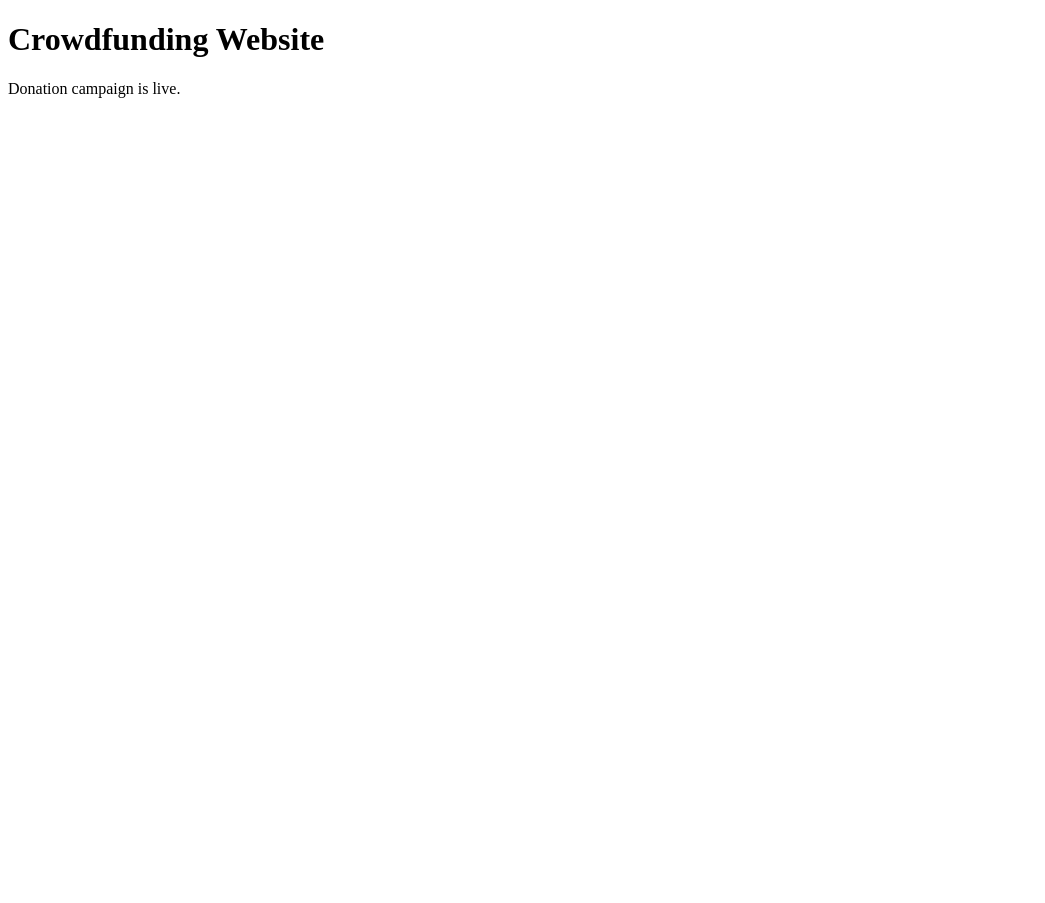
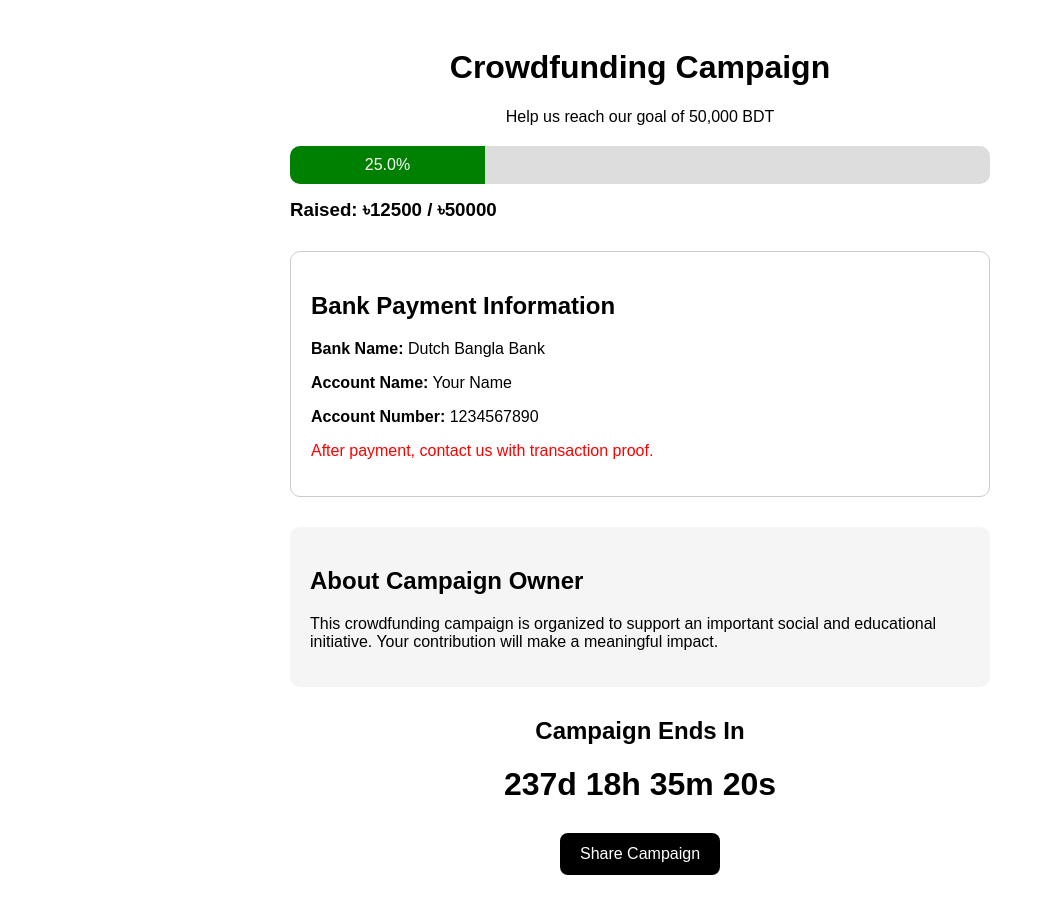
Before and after one commit to Milu-BD/crowdfunding-site, a Next.js app: page / in a window 1280 px wide. Shown: the whole page, without its empty margins (0-1045 px from the left). Before the commit the page ends 800 px from the top, so only its background shows below. Built offline with nearby package versions, Linux system fonts and the light colour scheme.

Commit message:
Update page.js

```diff
--- a/app/page.js
+++ b/app/page.js
@@ -1,8 +1,169 @@
+"use client";
+
+import { useEffect, useState } from "react";
+
 export default function Home() {
+  const targetAmount = 50000;
+  const currentAmount = 12500;
+
+  const percentage = (currentAmount / targetAmount) * 100;
+
+  const targetDate = new Date("2026-12-31T23:59:59").getTime();
+
+  const [timeLeft, setTimeLeft] = useState("");
+
+  useEffect(() => {
+    const timer = setInterval(() => {
+      const now = new Date().getTime();
+      const distance = targetDate - now;
+
+      if (distance < 0) {
+        setTimeLeft("Campaign Ended");
+        clearInterval(timer);
+        return;
+      }
+
+      const days = Math.floor(distance / (1000 * 60 * 60 * 24));
+      const hours = Math.floor(
+        (distance % (1000 * 60 * 60 * 24)) /
+        (1000 * 60 * 60)
+      );
+
+      const minutes = Math.floor(
+        (distance % (1000 * 60 * 60)) /
+        (1000 * 60)
+      );
+
+      const seconds = Math.floor(
+        (distance % (1000 * 60)) / 1000
+      );
+
+      setTimeLeft(
+        `${days}d ${hours}h ${minutes}m ${seconds}s`
+      );
+    }, 1000);
+
+    return () => clearInterval(timer);
+  }, []);
+
+  const shareWebsite = async () => {
+    if (navigator.share) {
+      await navigator.share({
+        title: "Crowdfunding Campaign",
+        text: "Support our crowdfunding campaign!",
+        url: window.location.href,
+      });
+    } else {
+      alert("Share option is not supported on this device.");
+    }
+  };
+
   return (
-    <div>
-      <h1>Crowdfunding Website</h1>
-      <p>Donation campaign is live.</p>
+    <div
+      style={{
+        maxWidth: "700px",
+        margin: "auto",
+        padding: "20px",
+        fontFamily: "Arial",
+      }}
+    >
+      <h1 style={{ textAlign: "center" }}>
+        Crowdfunding Campaign
+      </h1>
+
+      <p style={{ textAlign: "center" }}>
+        Help us reach our goal of 50,000 BDT
+      </p>
+
+      <div
+        style={{
+          width: "100%",
+          background: "#ddd",
+          borderRadius: "10px",
+          overflow: "hidden",
+          marginTop: "20px",
+        }}
+      >
+        <div
+          style={{
+            width: `${percentage}%`,
+            background: "green",
+            color: "white",
+            padding: "10px",
+            textAlign: "center",
+          }}
+        >
+          {percentage.toFixed(1)}%
+        </div>
+      </div>
+
+      <h3 style={{ marginTop: "15px" }}>
+        Raised: ৳{currentAmount} / ৳{targetAmount}
+      </h3>
+
+      <div
+        style={{
+          marginTop: "30px",
+          padding: "20px",
+          border: "1px solid #ccc",
+          borderRadius: "10px",
+        }}
+      >
+        <h2>Bank Payment Information</h2>
+
+        <p><strong>Bank Name:</strong> Dutch Bangla Bank</p>
+        <p><strong>Account Name:</strong> Your Name</p>
+        <p><strong>Account Number:</strong> 1234567890</p>
+
+        <p style={{ marginTop: "15px", color: "red" }}>
+          After payment, contact us with transaction proof.
+        </p>
+      </div>
+
+      <div
+        style={{
+          marginTop: "30px",
+          padding: "20px",
+          background: "#f5f5f5",
+          borderRadius: "10px",
+        }}
+      >
+        <h2>About Campaign Owner</h2>
+
+        <p>
+          This crowdfunding campaign is organized to support
+          an important social and educational initiative.
+          Your contribution will make a meaningful impact.
+        </p>
+      </div>
+
+      <div
+        style={{
+          marginTop: "30px",
+          textAlign: "center",
+        }}
+      >
+        <h2>Campaign Ends In</h2>
+
+        <h1>{timeLeft}</h1>
+      </div>
+
+      <div style={{ textAlign: "center", marginTop: "30px" }}>
+        <button
+          onClick={shareWebsite}
+          style={{
+            padding: "12px 20px",
+            fontSize: "16px",
+            background: "black",
+            color: "white",
+            border: "none",
+            borderRadius: "8px",
+            cursor: "pointer",
+          }}
+        >
+          Share Campaign
+        </button>
+      </div>
     </div>
   );
 }
```
